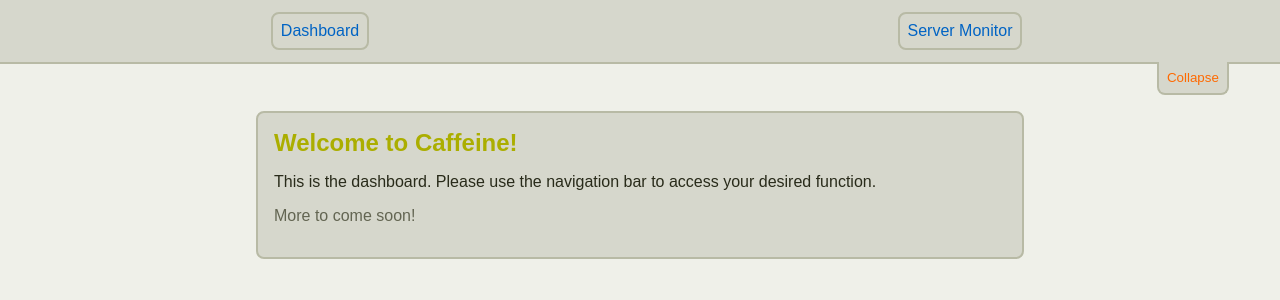
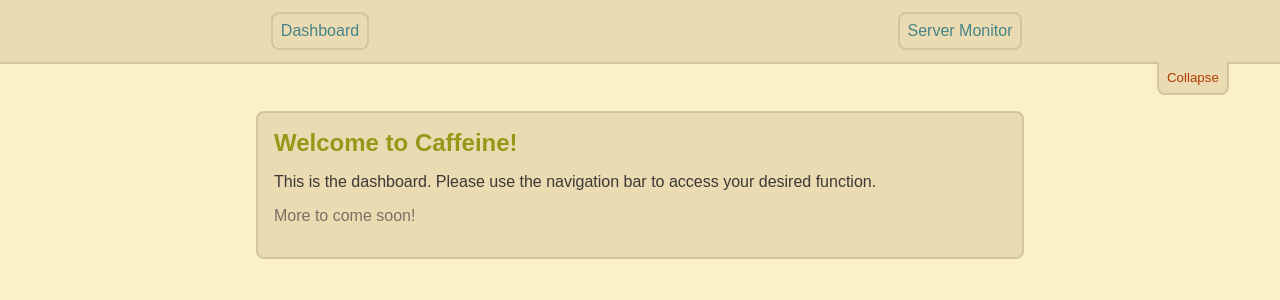
Before and after one commit to jmw-stanborough/caffeine, a SvelteKit app: page / in a window 1280 px wide. Shown: the top 300 px of the page. Built offline with nearby package versions, Linux system fonts and the light colour scheme.

Commit message:
Change theme colours to be hard-coded instead of computed

```diff
--- a/src/app.css
+++ b/src/app.css
@@ -8,60 +8,36 @@
   --width-content: 800px;
   --width-border: 2px;
 
-  --color-primary-l: calc(46 / 64);
-  --color-primary-c: calc(15 / 64);
-  --color-primary-h: 112;
-  --color-primary: oklch(
-    var(--color-primary-l) var(--color-primary-c) var(--color-primary-h)
-  );
-  --color-secondary: oklch(from var(--color-primary) l c calc(h - 60));
+  --color-base: #fbf1c7;
+  --color-surface: #ebdbb2;
+  --color-border: #d5c4a1;
 
-  --color-base-l: calc(61 / 64);
-  --color-surface-l: calc(56 / 64);
-  --color-border-l: calc(50 / 64);
-  --color-text-l: calc(18 / 64);
-  --color-text-muted-l: calc(32 / 64);
-  --color-link-l: calc(30 / 64);
-  --color-link-hover-l: calc(38 / 64);
-  --color-link-visited-l: calc(26 / 64);
+  --color-text: #3c3836;
+  --color-text-muted: #7c6f64;
 
-  --color-base: oklch(
-    from var(--color-primary) var(--color-base-l) calc(c / 24) h
-  );
-  --color-surface: oklch(
-    from var(--color-primary) var(--color-surface-l) calc(c / 16) h
-  );
-  --color-border: oklch(
-    from var(--color-primary) var(--color-border-l) calc(c / 8) h
-  );
-  --color-text: oklch(
-    from var(--color-primary) var(--color-text-l) calc(c / 8) h
-  );
-  --color-text-muted: oklch(
-    from var(--color-primary) var(--color-text-muted-l) calc(c / 8) h
-  );
-  --color-link: oklch(
-    from var(--color-secondary) var(--color-link-l) c calc(h + 180)
-  );
-  --color-link-hover: oklch(
-    from var(--color-secondary) var(--color-link-hover-l) c calc(h + 180)
-  );
-  --color-link-visited: oklch(
-    from var(--color-secondary) var(--color-link-visited-l) c calc(h + 240)
-  );
+  --color-primary: #98971a;
+  --color-secondary: #af3a03;
+
+  --color-link: #458588;
+  --color-link-hover: #689d6a;
+  --color-link-visited: #b16286;
 }
 
 @media (prefers-color-scheme: dark) {
   :root {
-    --color-primary-l: calc(48 / 64);
-    --color-base-l: calc(17.2 / 64);
-    --color-surface-l: calc(26.4 / 64);
-    --color-border-l: calc(32 / 64);
-    --color-text-l: calc(56.5 / 64);
-    --color-text-muted-l: calc(42 / 64);
-    --color-link-l: calc(46 / 64);
-    --color-link-hover-l: calc(54 / 64);
-    --color-link-visited-l: calc(40 / 64);
+    --color-base: #282828;
+    --color-surface: #3c3836;
+    --color-border: #504945;
+
+    --color-text: #ebdbb2;
+    --color-text-muted: #a89984;
+
+    --color-primary: #b8bb26;
+    --color-secondary: #fe8019;
+
+    --color-link: #83a598;
+    --color-link-hover: #8ec07c;
+    --color-link-visited: #d3869b;
   }
 }
 
```
